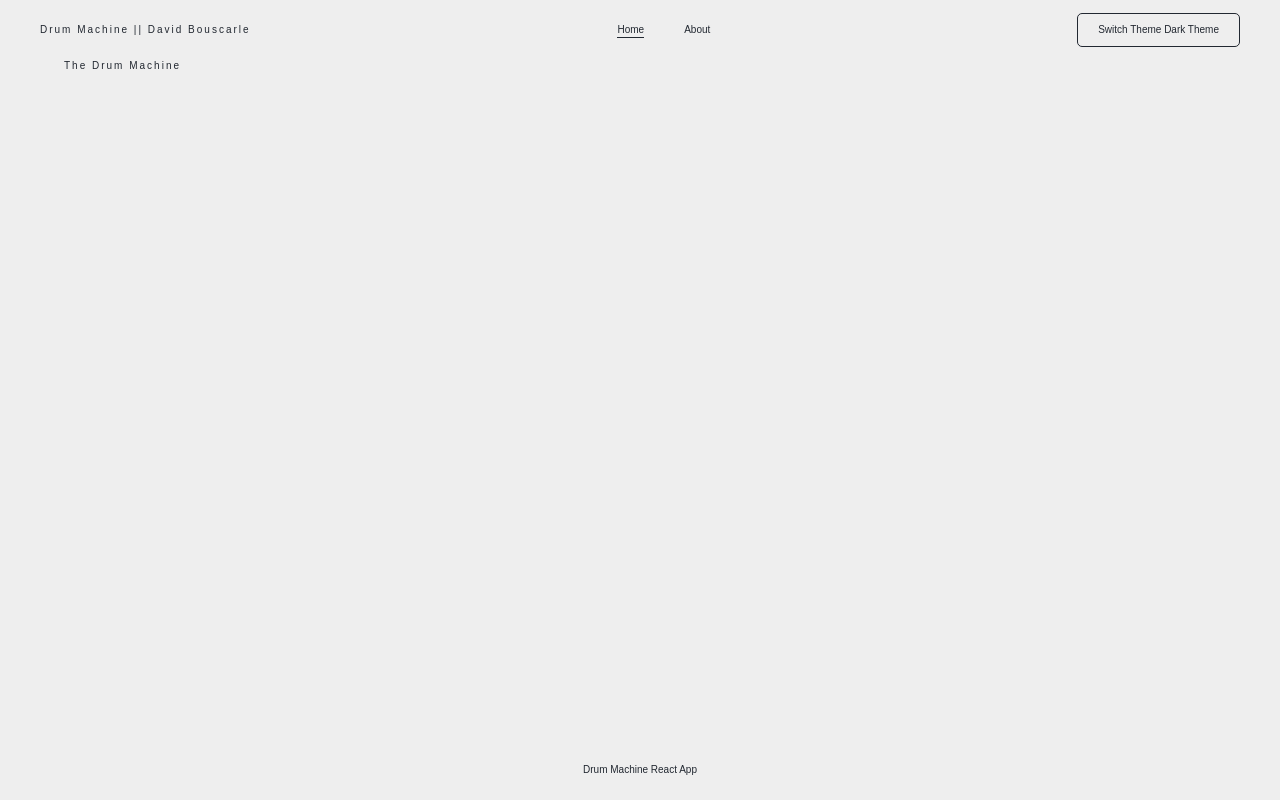
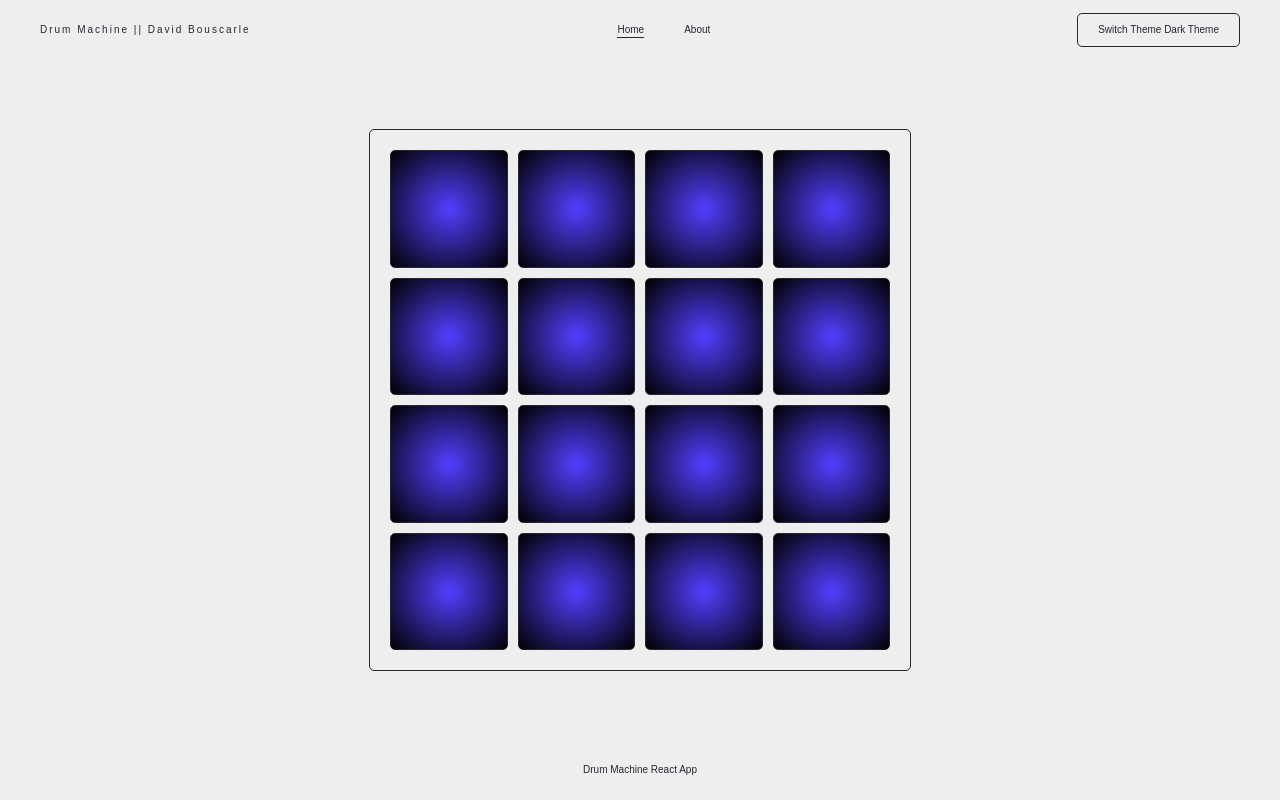
Before and after one commit to DavidBouscarle/drum-machine-react-app, a React (Create React App) app: page / in a window 1280 px wide. Built offline with nearby package versions, Linux system fonts and the light colour scheme.

Commit message:
Add Some style with condition to the buttons

```diff
--- /dev/null
+++ b/src/Components/Home/GridButton.jsx
@@ -0,0 +1,49 @@
+import styled from "styled-components";
+
+const GridButton = ({ isPlayed = false }) => {
+    return <Button isPlayed={isPlayed} />;
+};
+
+const Button = styled.button`
+    position: relative;
+    background-color: rgb(82, 63, 255);
+    background: radial-gradient(
+        circle,
+        rgba(82, 63, 255, 1) 0%,
+        rgba(0, 0, 0, 1) 100%
+    );
+    overflow: hidden;
+
+    &::before {
+        content: "";
+        position: absolute;
+        top: 0;
+        left: 0;
+        right: 0;
+        bottom: 0;
+        z-index: 0;
+        background-color: rgb(82, 63, 255);
+        background: radial-gradient(
+            circle,
+            rgba(82, 63, 255, 1) ${props => (props.isPlayed ? "0" : "10")}%,
+            rgba(18, 18, 18, 1) 100%
+        );
+        opacity: ${props => props.isPlayed ? "1" : "0"};
+        transition: ${(props) => props.theme.transition};
+    }
+
+    &:hover::before {
+        opacity: 1;
+    }
+
+    &:active::before {
+        background: rgb(64, 255, 63);
+        background: radial-gradient(
+            circle,
+            rgba(64, 255, 63, 1) 10%,
+            rgba(18, 18, 18, 1) 100%
+        );
+    }
+`;
+
+export default GridButton;
--- a/src/Components/Home/index.jsx
+++ b/src/Components/Home/index.jsx
@@ -1,13 +1,39 @@
 import styled from "styled-components";
+
+import BUTTON_LIST from "../../constant/buttonList";
+
+import GridButton from "./GridButton";
 
 const Index = () => {
     return (
         <Wrapper>
-            <h2>The Drum Machine</h2>
+            <Grid>
+                {BUTTON_LIST.map((item, index) => (
+                    <GridButton key={index}>{item.name}</GridButton>
+                ))}
+            </Grid>
         </Wrapper>
     );
 };
 
-const Wrapper = styled.div``;
+const Wrapper = styled.div`
+    padding: 2rem;
+    border: 1px solid;
+    border-radius: ${(props) => props.theme.borderRadius};
+`;
+
+const Grid = styled.div`
+    width: 50rem;
+    height: 50rem;
+    display: grid;
+    grid-template-columns: repeat(4, 1fr);
+    grid-template-rows: repeat(4, 1fr);
+    gap: 1rem;
+    grid-template-areas:
+        ". . . ."
+        ". . . ."
+        ". . . ."
+        ". . . .";
+`;
 
 export default Index;
--- a/src/Components/UI/Layout.jsx
+++ b/src/Components/UI/Layout.jsx
@@ -37,6 +37,9 @@ const Main = styled.main`
     min-height: calc(100vh - 12rem);
     width: 90vw;
     margin: auto;
+    display: flex;
+    justify-content: center;
+    align-items: center;
 `;
 
 export default Layout;
--- /dev/null
+++ b/src/constant/buttonList.js
@@ -0,0 +1,60 @@
+const BUTTON_LIST = [
+    {
+        id: 1,
+        name: "el1",
+    },
+    {
+        id: 2,
+        name: "el2",
+    },
+    {
+        id: 3,
+        name: "el3",
+    },
+    {
+        id: 4,
+        name: "el4",
+    },
+    {
+        id: 5,
+        name: "el5",
+    },
+    {
+        id: 6,
+        name: "el6",
+    },
+    {
+        id: 7,
+        name: "el7",
+    },
+    {
+        id: 8,
+        name: "el8",
+    },
+    {   id: 9,
+        name: "el9",
+    },
+    {   id: 10,
+        name: "el10",
+    },
+    {   id: 11,
+        name: "el11",
+    },
+    {   id: 12,
+        name: "el12",
+    },
+    {   id: 13,
+        name: "el13",
+    },
+    {   id: 14,
+        name: "el14",
+    },
+    {   id: 15,
+        name: "el15",
+    },
+    {   id: 16,
+        name: "el16",
+    },
+];
+
+export default BUTTON_LIST;
```
